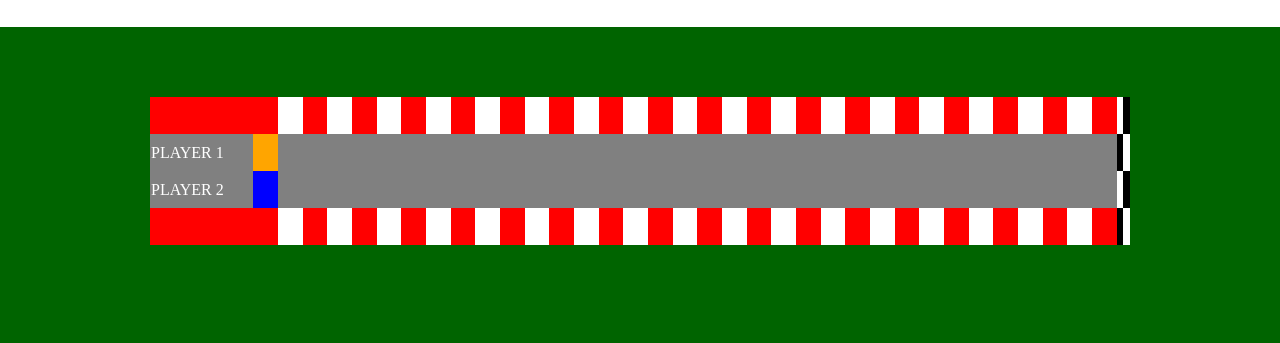
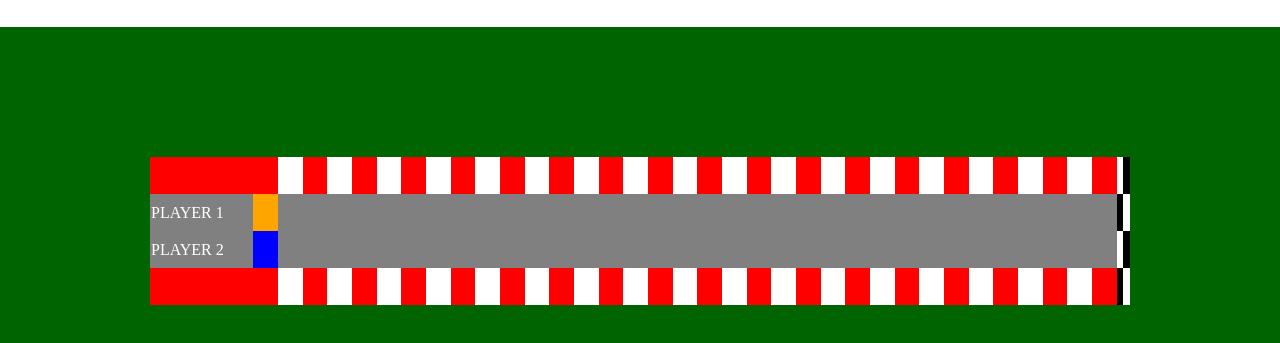
Before and after one commit to ejhessing/JS-Racer, a plain HTML site: page index.html in a window 1280 px wide. Shown: the part 101-444 px from the top of the page. Drawn offline with nearby package versions, Linux system fonts and the light colour scheme.

Commit message:
Moved racetrack down

```diff
--- a/css/style.css
+++ b/css/style.css
@@ -1,7 +1,5 @@
-body {
-  background-color:darkgreen;
-}
 
+/* Header and Instructions*/
 h1 {
   margin: 10px auto;
   color:red;
@@ -17,6 +15,15 @@ h3 {
 header {
   background-color:white;
   padding:15px 0;
+}
+
+/* General Table placement */
+body {
+  background-color:darkgreen;
+}
+
+table {
+  margin: 130px 150px;
 }
 
 /* Make sure there is no spacing between the cells*/
@@ -38,9 +45,7 @@ table.no-spacing {
   vertical-align: center;
 }
 
-table {
-  margin: 70px 150px;
-}
+
 
 /* Racing Track*/
 .racer_table tr.track {
@@ -60,9 +65,6 @@ table {
   background-color: red;
 }
 
-/*.racer_table td.sides:nth-child(2n) {
-  background-color: white;
-}*/
 .racer_table td.white {
   background-color: white;
 }
```
